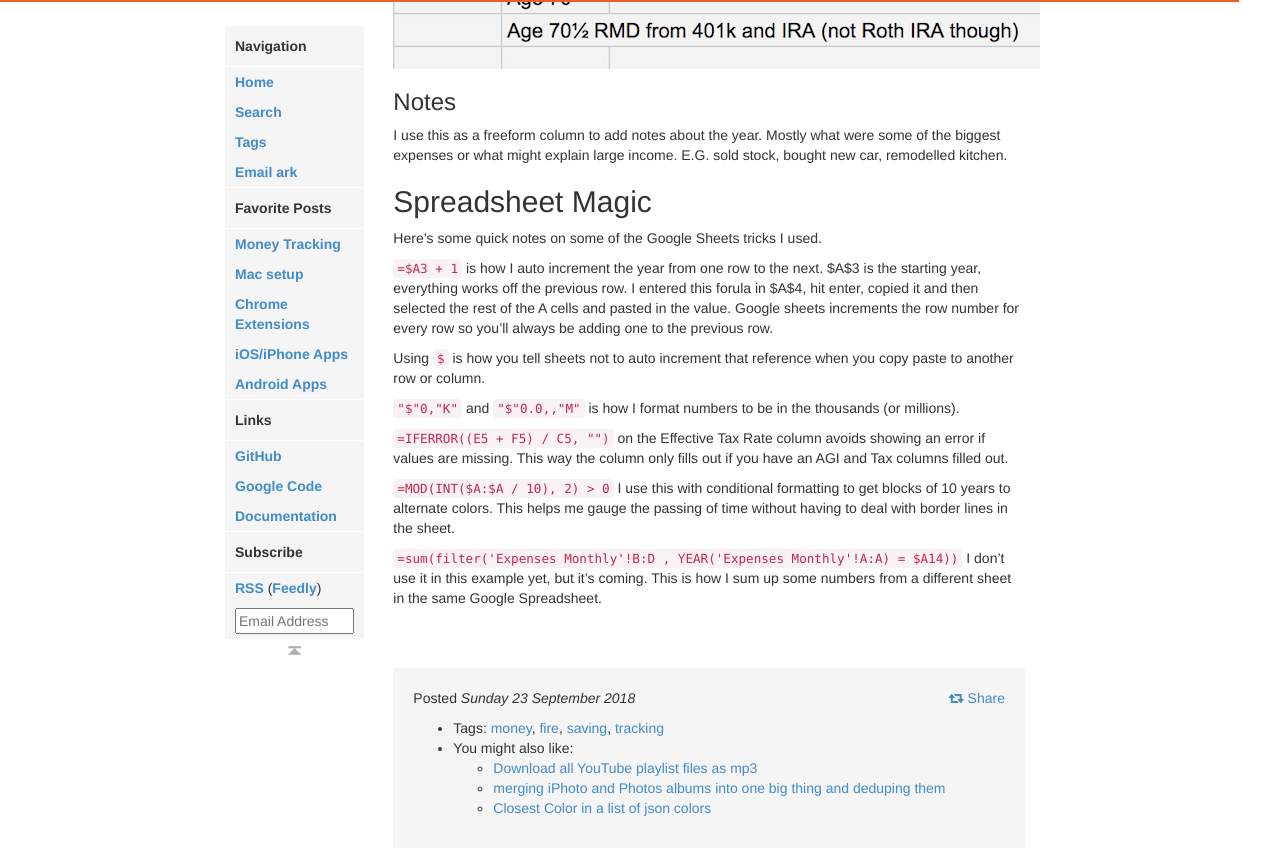
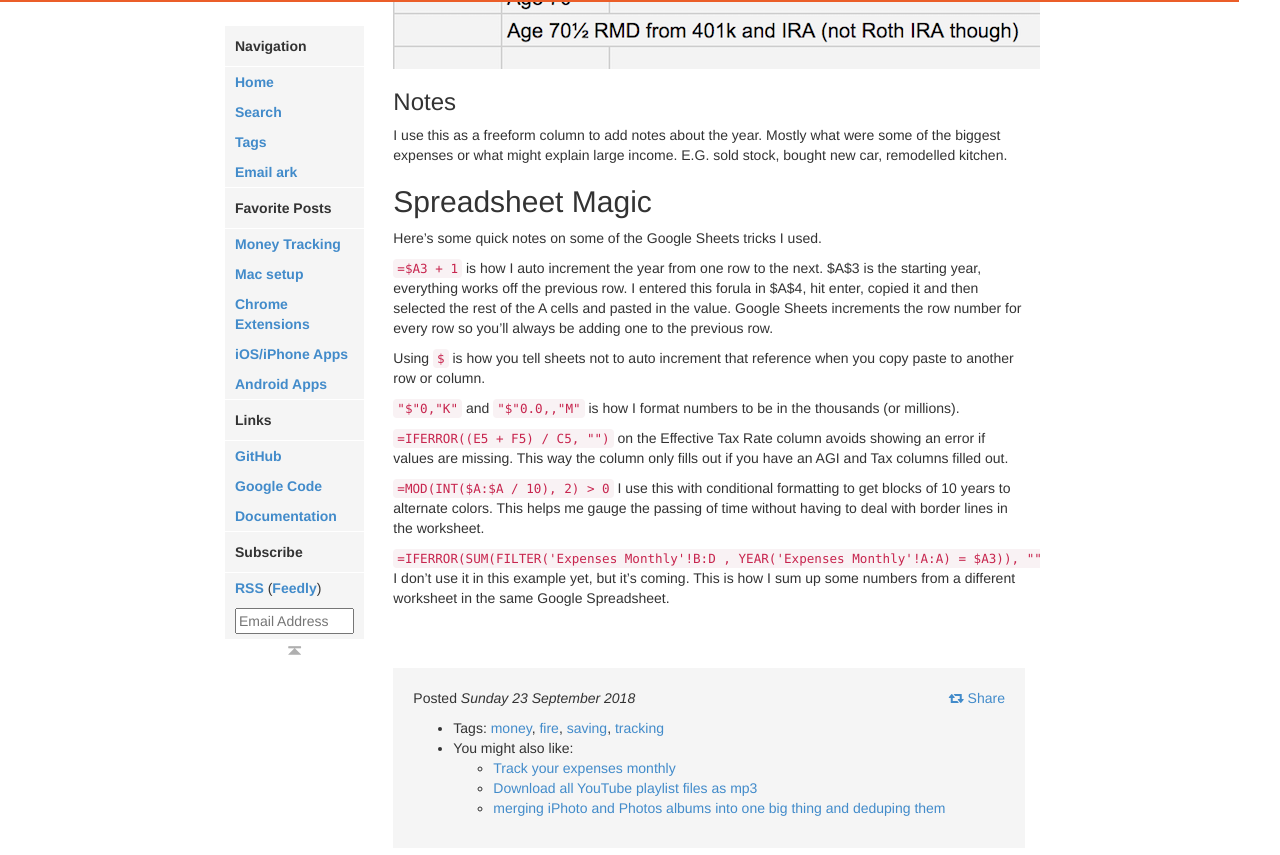
Before and after one commit to arkarkark/arkarkark.github.io, a Jekyll site: the page built from _posts/2018-09-23-track-your-money-yearly.md, in a window 1280 px wide and 900 px high, scrolled down 2068 px. Shown: the top 855 px of the window. Built offline with Jekyll 4.4.1, drawn with Linux system fonts in a browser that asks for light colours; some web fonts are replaced; some of the changed text lies outside the part shown.

Commit message:
monthly tracking

```diff
--- a/_posts/2018-09-23-track-your-money-yearly.md
+++ b/_posts/2018-09-23-track-your-money-yearly.md
@@ -14,10 +14,10 @@
 This is the first in a series of Money Management posts I plan to make.
 
 I'm going to explain how I track my money and the spreadsheet I use to do it.
-I've prepared an [example money tracking spreadsheet](https://docs.google.com/spreadsheets/d/1dl0V9v8LMHQSDsIbMecp_BC7tyefTuwBziO-ZEyZwsk) for you to copy and fill out. I put in one year's worth of made up example data for you. Over many future posts I'll be extending this example document but for now this post is about the "Yearly" sheet.
+I've prepared an [example money tracking spreadsheet](https://docs.google.com/spreadsheets/d/1dl0V9v8LMHQSDsIbMecp_BC7tyefTuwBziO-ZEyZwsk) for you to copy and fill out. I put in one year's worth of made up example data for you. Over many future posts I'll be extending this example document but for now this post is about the "Yearly" worksheet.
 
 Here's what it look likes.
-![Yearly Spreadsheet Header](/assets/images/moneyYearlyHeader.png)
+![Yearly worksheet header](/assets/images/moneyYearlyHeader.png)
 
 ## TL;DR
 
@@ -25,7 +25,7 @@
 
 Over the years this will become very useful data and allow you to see how far you've come over the years and help motivate you to save more and more.
 
-## Columns in the Yearly Spreadsheet.
+## Columns in the Yearly Worksheet.
 
 Here's all the columns and what to do with them.
 
@@ -66,7 +66,7 @@
 
 These columns are for you to add life events into. Mostly events realted to your financial planning. Like when you can withdraw from your retirement plans, when you should collect social security, sign up for medicare etc.
 
-![Yearly Spreadsheet Notes](/assets/images/moneyYearlyNotes.png)
+![Yearly worksheet notes](/assets/images/moneyYearlyNotes.png)
 
 ###  Notes
 
@@ -76,7 +76,7 @@
 
 Here's some quick notes on some of the Google Sheets tricks I used.
 
-`=$A3 + 1` is how I auto increment the year from one row to the next. $A$3 is the starting year, everything works off the previous row. I entered this forula in $A$4, hit enter, copied it and then selected the rest of the A cells and pasted in the value. Google sheets increments the row number for every row so you'll always be adding one to the previous row.
+`=$A3 + 1` is how I auto increment the year from one row to the next. $A$3 is the starting year, everything works off the previous row. I entered this forula in $A$4, hit enter, copied it and then selected the rest of the A cells and pasted in the value. Google Sheets increments the row number for every row so you'll always be adding one to the previous row.
 
 Using `$` is how you tell sheets not to auto increment that reference when you copy paste to another row or column.
 
@@ -84,6 +84,6 @@
 
 `=IFERROR((E5 + F5) / C5, "")` on the Effective Tax Rate column avoids showing an error if values are missing. This way the column only fills out if you have an AGI and Tax columns filled out.
 
-`=MOD(INT($A:$A / 10), 2) > 0` I use this with conditional formatting to get blocks of 10 years to alternate colors. This helps me gauge the passing of time without having to deal with border lines in the sheet.
+`=MOD(INT($A:$A / 10), 2) > 0` I use this with conditional formatting to get blocks of 10 years to alternate colors. This helps me gauge the passing of time without having to deal with border lines in the worksheet.
 
-`=sum(filter('Expenses Monthly'!B:D , YEAR('Expenses Monthly'!A:A) = $A14))` I don't use it in this example yet, but it's coming. This is how I sum up some numbers from a different sheet in the same Google Spreadsheet.
+`=IFERROR(SUM(FILTER('Expenses Monthly'!B:D , YEAR('Expenses Monthly'!A:A) = $A3)), "")` I don't use it in this example yet, but it's coming. This is how I sum up some numbers from a different worksheet in the same Google Spreadsheet.
```
Also changed, not shown: _posts/2018-09-24-track-your-expenses-monthly.md (added, +85 -0 lines), assets/images/moneyMonthlyHeader.png (added).
